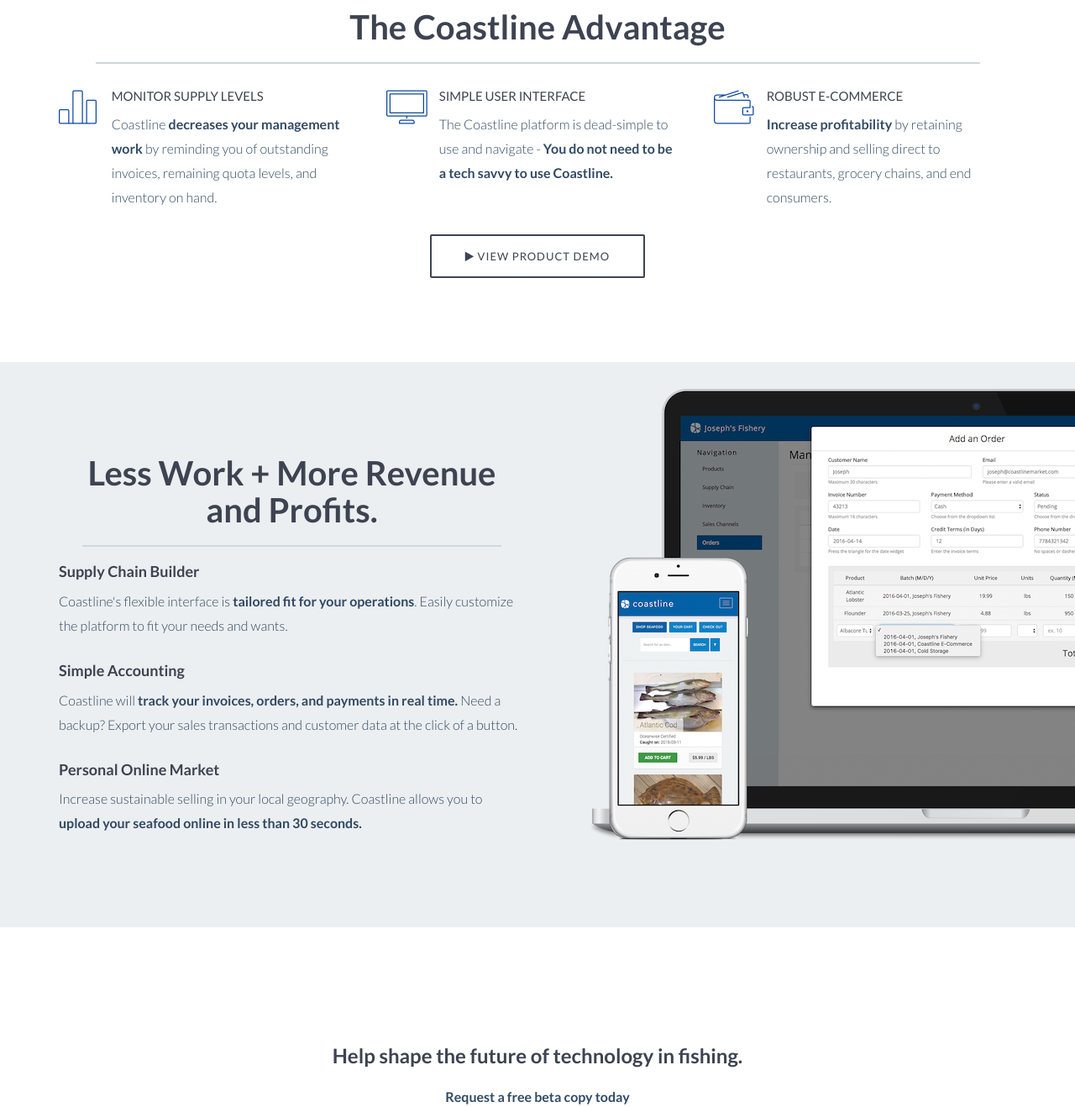
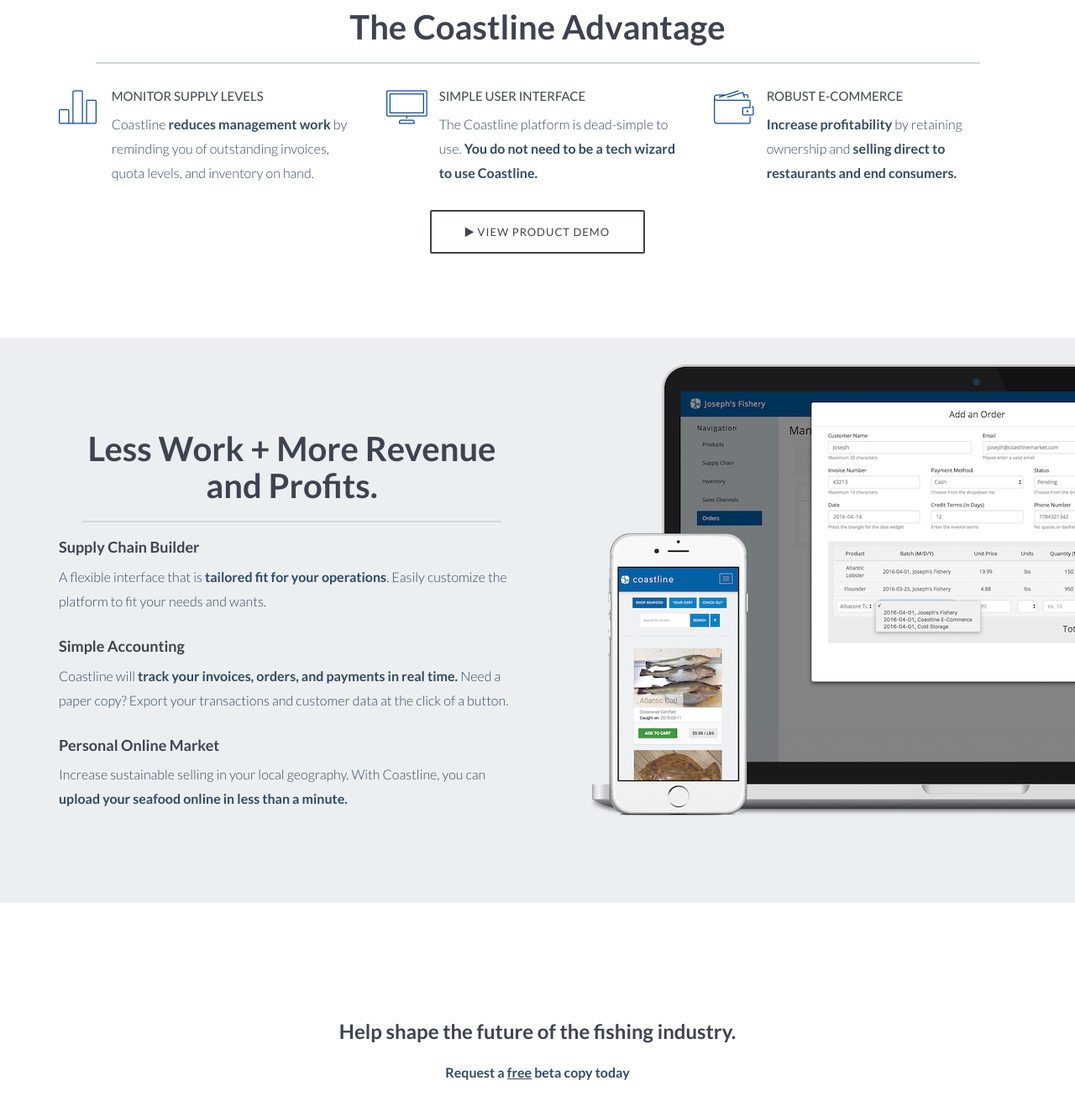
Before and after one commit to AbdulDotKhan/coastline-landing, a website: page index.html in a window 1280 px wide. Shown: the part 860-2178 px from the top of the page at 84% size. Drawn offline with nearby package versions, Linux system fonts and the light colour scheme.

Commit message:
typo fixes

```diff
--- a/index.html
+++ b/index.html
@@ -55,7 +55,7 @@
               <ul class="primary-nav">
                 <li><a href="#about" class="navlink">About</a></li>
                 <li><a href="#features" class="navlink">Features</a></li>
-                <li><a href="#beta" class="navlink">Beta</a></li>
+                <li><a href="#beta" class="navlink">Free Beta</a></li>
                 <li><a href="https://blog.coastlinemarket.com/" class="navlink">Blog</a></li>
               </ul>
               <ul class="member-actions">
@@ -110,8 +110,8 @@
             <h1 class="typed">
               <div class="element"></div>happens on Coastline.</h1>
             <h1 class="desktop-hidden">Traceability from source to sale.</h1>
-            <p class="intro">Coastline is a mission critical inventory management and traceability platform, designed exclusively for commercial fisheries.</p>
-            <a href="javascript:(0)" data-toggle="modal" data-target="#videoModal" class="btn btn-fill btn-large btn-margin-right smooth-scroll"><i class="fa fa-play"></i> Watch Video</a>
+            <p class="intro">Coastline is a mission-critical inventory management and traceability platform, designed exclusively for commercial fisheries.</p>
+            <a href="javascript:(0)" data-toggle="modal" data-target="#videoModal" class="btn btn-fill btn-large btn-margin-right smooth-scroll"><i class="fa fa-play"></i> View Video Demo</a>
             <a href="http://dashboard.coastlinemarket.com/" class="btn btn-fill btn-large btn-margin-right">Beta Login</a>
           </div>
         </div>
@@ -148,7 +148,7 @@
           </div>
           <div class="intro-content">
             <h5>Monitor Supply Levels</h5>
-            <p>Coastline <b>decreases your management work</b> by reminding you of outstanding invoices, remaining quota levels, and inventory on hand.</p>
+            <p>Coastline <b>reduces management work</b> by reminding you of outstanding invoices, quota levels, and inventory on hand.</p>
           </div>
         </div>
         <div class="col-md-4 intro-feature">
@@ -157,7 +157,7 @@
           </div>
           <div class="intro-content">
             <h5>Simple User Interface</h5>
-            <p>The Coastline platform is dead-simple to use and navigate - <b>You do not need to be a tech savvy to use Coastline.</b></p>
+            <p>The Coastline platform is dead-simple to use.<b> You do not need to be a tech wizard to use Coastline.</b></p>
           </div>
         </div>
         <div class="col-md-4 intro-feature">
@@ -166,7 +166,7 @@
           </div>
           <div class="intro-content last">
             <h5>Robust E-Commerce</h5>
-            <p><b>Increase profitability</b> by retaining ownership and selling direct to restaurants, grocery chains, and end consumers.</p>
+            <p><b>Increase profitability</b> by retaining ownership and <b>selling direct to restaurants and end consumers.</b></p>
           </div>
         </div>
       </div>
@@ -193,7 +193,7 @@
                 </div>
                 <div class="feature-content">
                   <h4><b>Supply Chain Builder</b></h4>
-                  <p>Coastline's flexible interface is <b>tailored fit for your operations</b>. Easily customize the platform to fit your needs and wants.</p>
+                  <p>A flexible interface that is <b>tailored fit for your operations</b>. Easily customize the platform to fit your needs and wants.</p>
                 </div>
               </li>
               <li class="feature-item">
@@ -202,7 +202,7 @@
                 </div>
                 <div class="feature-content">
                   <h4><b>Simple Accounting</b></h4>
-                  <p>Coastline will <b>track your invoices, orders, and payments in real time.</b> Need a backup? Export your sales transactions
+                  <p>Coastline will <b>track your invoices, orders, and payments in real time.</b> Need a paper copy? Export your transactions
                     and customer data at the click of a button.</p>
                 </div>
               </li>
@@ -212,7 +212,7 @@
                 </div>
                 <div class="feature-content">
                   <h4><b>Personal Online Market</b></h4>
-                  <p>Increase sustainable selling in your local geography. Coastline allows you to <b>upload your seafood online in less than 30 seconds.</b></p>
+                  <p>Increase sustainable selling in your local geography. With Coastline, you can <b>upload your seafood online in less than a minute.</b></p>
                 </div>
               </li>
             </ul>
@@ -259,8 +259,8 @@
     <div class="container">
       <div class="row">
         <div class="col-md-6 col-md-offset-3">
-          <h3><b>Help shape the future of technology in fishing.</b></h3>
-          <p><b>Request a free beta copy today</b></p>
+          <h3><b>Help shape the future of the fishing industry.</b></h3>
+          <p><b>Request a <u>free</u> beta copy today</b></p>
           <form class="signup-form" action="//formspree.io/hello@coastlinemarket.com" method="POST" role="form">
             <div class="form-input-group">
               <i class="fa fa-group"></i>
```
